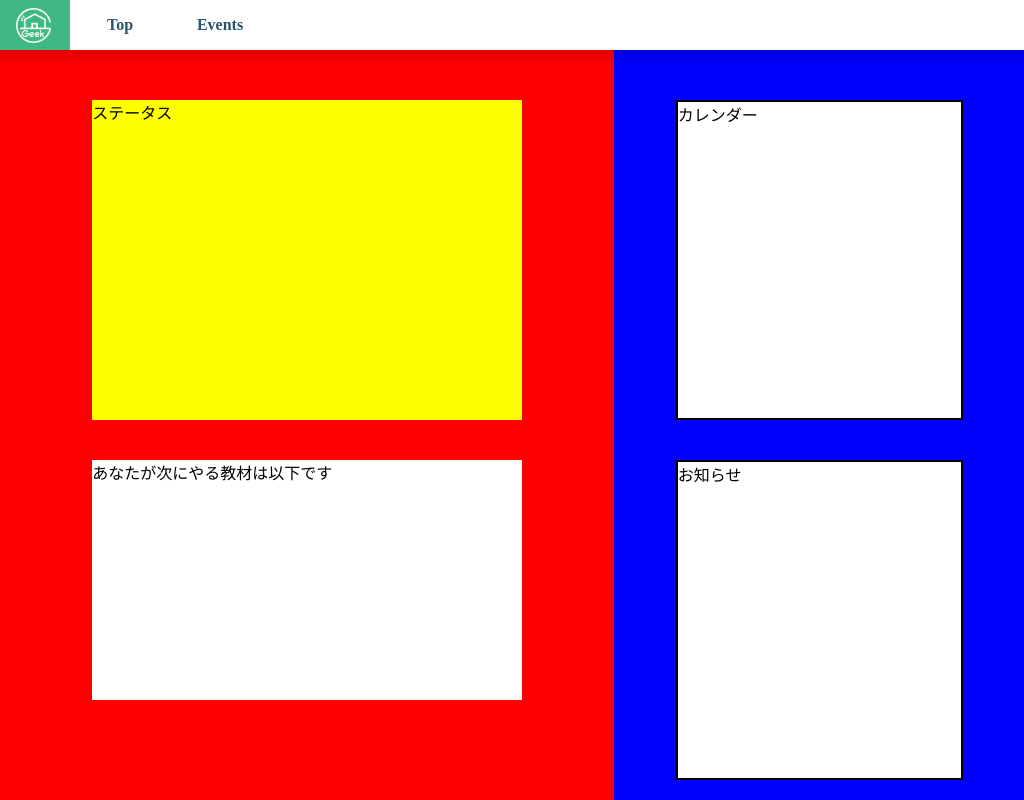
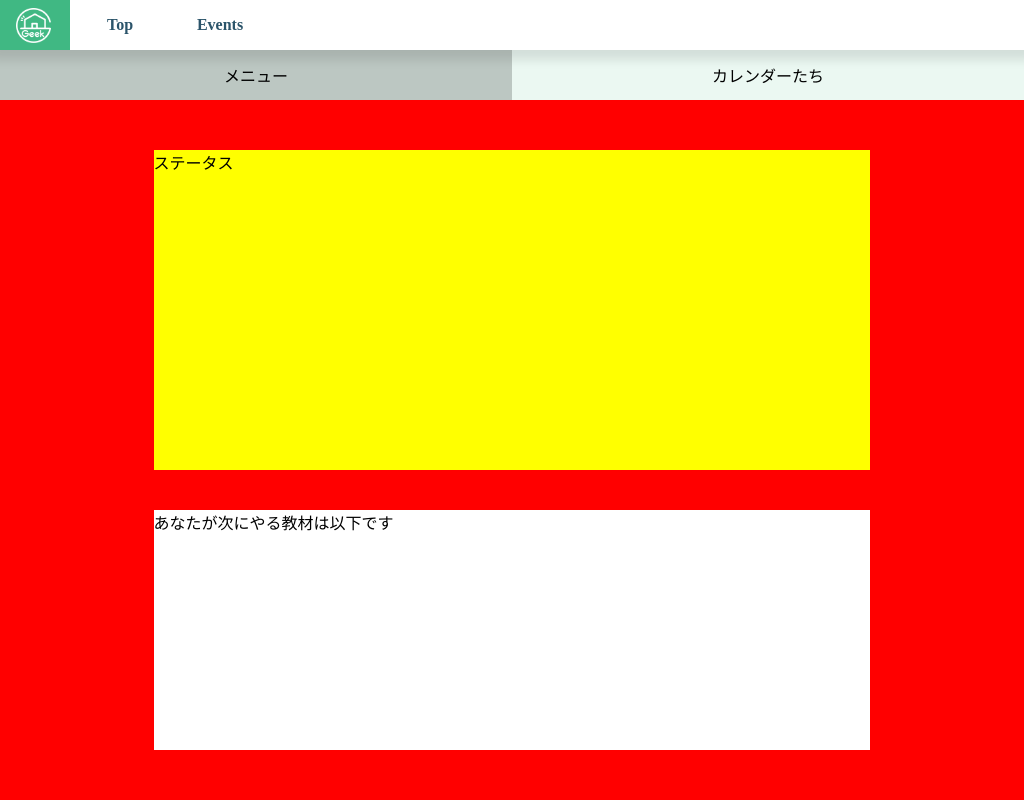
Before and after one commit to aokato/family, a Vue app: page / in a window 1024 px wide. Shown: the top 800 px of the page. Built offline with nearby package versions, Linux system fonts and the light colour scheme.

Commit message:
全体的なレイアウトのCSSが完了

```diff
--- a/src/components/Calendar.vue
+++ b/src/components/Calendar.vue
@@ -13,7 +13,17 @@ export default {};
   }
 }
 @media screen and (min-width: 700px) and (max-width: 1024px) {
+  #calender {
+    background: white;
+    width: 70%;
+    border: 2px solid black;
+  }
 }
 @media screen and (min-width: 350px) and (max-width: 700px) {
+  #calender {
+    background: white;
+    width: 70%;
+    border: 2px solid black;
+  }
 }
 </style>
--- a/src/components/Header.vue
+++ b/src/components/Header.vue
@@ -136,6 +136,7 @@ export default {
     position: fixed;
     top: 0;
     left: 0;
+    background: white;
 
     a {
       text-decoration: none;
@@ -301,12 +302,13 @@ export default {
       top: 0;
       right: 0;
       height: 100vh;
-      background: rgba(0, 0, 0, 0.5);
+      background: rgba(0, 0, 0, 0.7);
       z-index: 11;
       display: flex;
       flex-direction: column;
       justify-content: center;
       align-items: center;
+
       #mobile-link-container {
         width: 80%;
         height: 70vh;
--- a/src/components/Info.vue
+++ b/src/components/Info.vue
@@ -13,7 +13,17 @@ export default {};
   }
 }
 @media screen and (min-width: 700px) and (max-width: 1024px) {
+  #info {
+    background: white;
+    width: 70%;
+    border: 2px solid black;
+  }
 }
 @media screen and (min-width: 350px) and (max-width: 700px) {
+  #info {
+    background: white;
+    width: 70%;
+    border: 2px solid black;
+  }
 }
 </style>
--- a/src/components/NextStep.vue
+++ b/src/components/NextStep.vue
@@ -12,7 +12,15 @@ export default {};
   }
 }
 @media screen and (min-width: 700px) and (max-width: 1024px) {
+  #next-step {
+    background: white;
+    width: 70%;
+  }
 }
 @media screen and (min-width: 350px) and (max-width: 700px) {
+  #next-step {
+    background: white;
+    width: 70%;
+  }
 }
 </style>
--- a/src/components/Status.vue
+++ b/src/components/Status.vue
@@ -12,7 +12,15 @@ export default {};
   }
 }
 @media screen and (min-width: 700px) and (max-width: 1024px) {
+  #status {
+    background: yellow;
+    width: 70%;
+  }
 }
 @media screen and (min-width: 350px) and (max-width: 700px) {
+  #status {
+    background: yellow;
+    width: 70%;
+  }
 }
 </style>
--- a/src/components/TextBooks.vue
+++ b/src/components/TextBooks.vue
@@ -25,7 +25,33 @@ export default {};
   }
 }
 @media screen and (min-width: 700px) and (max-width: 1024px) {
+  #textbooks {
+    background: yellowgreen;
+    width: 100%;
+    display: flex;
+    flex-direction: row;
+    justify-content: center;
+    padding-top: 50px;
+    #textbooks-list {
+      width: 80%;
+      min-height: 70vh;
+      background: white;
+    }
+  }
 }
 @media screen and (min-width: 350px) and (max-width: 700px) {
+  #textbooks {
+    background: yellowgreen;
+    width: 100%;
+    display: flex;
+    flex-direction: row;
+    justify-content: center;
+    padding-top: 50px;
+    #textbooks-list {
+      width: 95%;
+      min-height: 70vh;
+      background: white;
+    }
+  }
 }
 </style>
--- a/src/views/Top.vue
+++ b/src/views/Top.vue
@@ -1,7 +1,23 @@
 <template>
   <div id="top">
     <div id="top-right-left-container">
-      <div id="top-left">
+      <div id="tablet-change">
+        <div
+          class="button"
+          v-bind:class="{ button_active: change_tab }"
+          @click="change_tab = true"
+        >
+          メニュー
+        </div>
+        <div
+          class="button"
+          v-bind:class="{ button_active: !change_tab }"
+          @click="change_tab = false"
+        >
+          カレンダーたち
+        </div>
+      </div>
+      <div id="top-left-tab" v-show="change_tab">
         <div id="status-container">
           <Status></Status>
         </div>
@@ -9,7 +25,23 @@
           <NextStep></NextStep>
         </div>
       </div>
-      <div id="top-right">
+      <div id="top-right-tab" v-show="!change_tab">
+        <div id="calender-container">
+          <Calendar></Calendar>
+        </div>
+        <div id="info-container">
+          <Info></Info>
+        </div>
+      </div>
+      <div id="top-left-pc">
+        <div id="status-container">
+          <Status></Status>
+        </div>
+        <div id="next-step-container">
+          <NextStep></NextStep>
+        </div>
+      </div>
+      <div id="top-right-pc">
         <div id="calender-container">
           <Calendar></Calendar>
         </div>
@@ -37,6 +69,11 @@ export default {
     Info,
     TextBooks,
   },
+  data() {
+    return {
+      change_tab: true,
+    };
+  },
 };
 </script>
 <style lang="scss" scoped>
@@ -51,7 +88,16 @@ export default {
     #top-right-left-container {
       display: flex;
       flex-direction: row;
-      #top-left {
+      #tablet-change {
+        display: none;
+      }
+      #top-left-tab {
+        display: none;
+      }
+      #top-right-tab {
+        display: none;
+      }
+      #top-left-pc {
         width: 60%;
         min-height: 100vh;
         padding-top: 50px;
@@ -75,7 +121,7 @@ export default {
           justify-content: center;
         }
       }
-      #top-right {
+      #top-right-pc {
         width: 40%;
         min-height: 100vh;
         padding-top: 50px;
@@ -103,13 +149,177 @@ export default {
   }
 }
 @media screen and (min-width: 700px) and (max-width: 1024px) {
+  #top {
+    width: 100%;
+    padding-top: 50px;
+    min-height: 100vh;
+    background: rgba(64, 184, 131, 0.1);
+    display: flex;
+    flex-direction: column;
+    #top-right-left-container {
+      display: flex;
+      flex-direction: column;
+      #tablet-change {
+        display: flex;
+        flex-direction: row;
+        justify-content: center;
+        width: 100%;
+        height: 50px;
+        .button {
+          width: 50%;
+          height: 50px;
+          display: flex;
+          flex-direction: row;
+          justify-content: center;
+          align-items: center;
+        }
+        .button_active {
+          background: rgba(0, 0, 0, 0.2);
+        }
+      }
+      #top-left-pc {
+        display: none;
+      }
+      #top-right-pc {
+        display: none;
+      }
+      #top-left-tab {
+        width: 100%;
+        min-height: 100vh;
+        padding-top: 50px;
+        background: red;
+        display: flex;
+        flex-direction: column;
+        align-items: center;
+        #status-container {
+          width: 100%;
+          height: 40vh;
+          display: flex;
+          flex-direction: row;
+          justify-content: center;
+        }
+        #next-step-container {
+          width: 100%;
+          height: 30vh;
+          margin-top: 40px;
+          display: flex;
+          flex-direction: row;
+          justify-content: center;
+        }
+      }
+      #top-right-tab {
+        width: 100%;
+        min-height: 100vh;
+        padding-top: 50px;
+        background: blue;
+        display: flex;
+        flex-direction: column;
+        align-items: center;
+        #calender-container {
+          width: 100%;
+          height: 40vh;
+          display: flex;
+          flex-direction: row;
+          justify-content: center;
+        }
+        #info-container {
+          margin-top: 40px;
+          width: 100%;
+          height: 40vh;
+          display: flex;
+          flex-direction: row;
+          justify-content: center;
+        }
+      }
+    }
+  }
 }
 @media screen and (min-width: 350px) and (max-width: 700px) {
-  #top-left {
-    display: none;
-  }
-  #top-right {
-    display: none;
+  #top {
+    width: 100%;
+    padding-top: 50px;
+    min-height: 100vh;
+    background: rgba(64, 184, 131, 0.1);
+    display: flex;
+    flex-direction: column;
+    overflow: hidden;
+    #top-right-left-container {
+      display: flex;
+      flex-direction: column;
+      #tablet-change {
+        display: flex;
+        flex-direction: row;
+        justify-content: center;
+        width: 100%;
+        height: 50px;
+        margin-top: 10px;
+        .button {
+          width: 50%;
+          height: 50px;
+          display: flex;
+          flex-direction: row;
+          justify-content: center;
+          align-items: center;
+        }
+        .button_active {
+          background: rgba(0, 0, 0, 0.2);
+        }
+      }
+      #top-left-pc {
+        display: none;
+      }
+      #top-right-pc {
+        display: none;
+      }
+      #top-left-tab {
+        width: 100%;
+        min-height: 100vh;
+        padding-top: 50px;
+        background: red;
+        display: flex;
+        flex-direction: column;
+        align-items: center;
+        #status-container {
+          width: 100%;
+          height: 40vh;
+          display: flex;
+          flex-direction: row;
+          justify-content: center;
+        }
+        #next-step-container {
+          width: 100%;
+          height: 30vh;
+          margin-top: 40px;
+          display: flex;
+          flex-direction: row;
+          justify-content: center;
+        }
+      }
+      #top-right-tab {
+        width: 100%;
+        min-height: 100vh;
+        padding-top: 50px;
+        background: blue;
+        display: flex;
+        flex-direction: column;
+        align-items: center;
+        #calender-container {
+          width: 100%;
+          height: 40vh;
+          display: flex;
+          flex-direction: row;
+          justify-content: center;
+        }
+        #info-container {
+          margin-top: 40px;
+          width: 100%;
+          height: 40vh;
+          display: flex;
+          flex-direction: row;
+          justify-content: center;
+        }
+      }
+    }
   }
 }
 </style>
```
